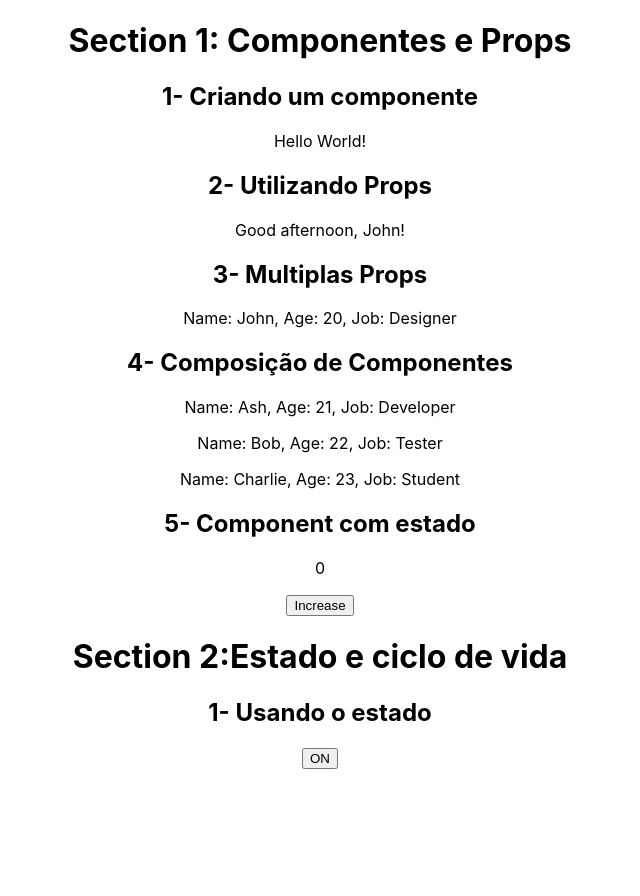
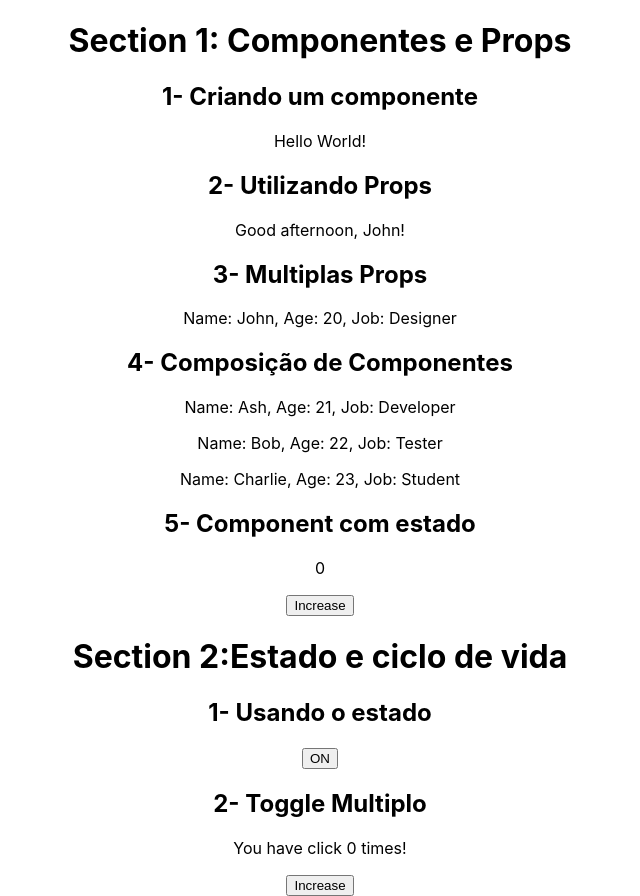
Before and after one commit to mmartins23/react-js-desafios, a React (Create React App) app in the folder 1- Components and Props/section1-app/: page / in a window 1280 px wide. Shown: the whole page, without its empty margins (320-960 px from the left). Before the commit the page ends 800 px from the top, so only its background shows below. Built offline with nearby package versions, Linux system fonts and the light colour scheme; the HTML template or start-up script is replaced by a standard one.

Commit message:
Ex 8: Múltiplos estados

```diff
--- a/1- Components and Props/section1-app/src/App.js
+++ b/1- Components and Props/section1-app/src/App.js
@@ -5,6 +5,7 @@ import Profile from './components/Profile';
 import Family from './components/Family';
 import Counter from './components/Counter';
 import Toggle from './components/Toggle';
+import ToggleMultiple from './components/ToggleMultiple';
 
 
 function App() {
@@ -41,6 +42,8 @@ function App() {
       <h1>Section 2:Estado e ciclo de vida</h1>
       <h2>1- Usando o estado</h2>
       <Toggle />
+      <h2>2- Toggle Multiplo</h2>
+      <ToggleMultiple/>
     </div>
   );
 }
--- /dev/null
+++ b/1- Components and Props/section1-app/src/components/ToggleMultiple.jsx
@@ -0,0 +1,21 @@
+import { useState } from "react"
+
+const ToggleMultiple = () => {
+
+    const [isOn, setIsOn] = useState(true);
+    const [count, setCount] = useState(0);
+
+    const handleCount = () => {
+      setIsOn(!isOn);
+      setCount(prevCount => prevCount + 1);
+    }
+
+  return (
+    <div>
+        <p>You have click {count} times!</p>
+        <button onClick={handleCount}>Increase</button>
+    </div>
+  )
+}
+
+export default ToggleMultiple;
```
Also changed, not shown: 1 other file (tests, documents, lock files or other folders).
